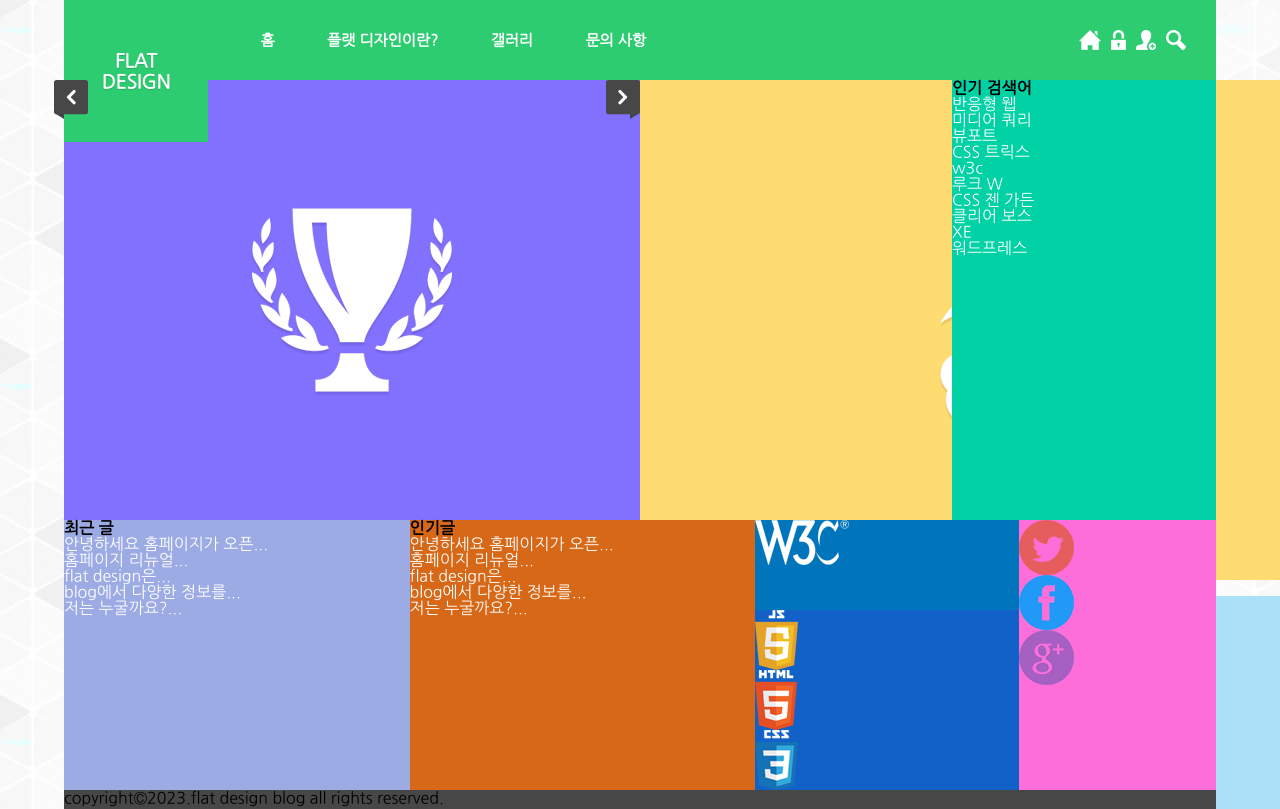
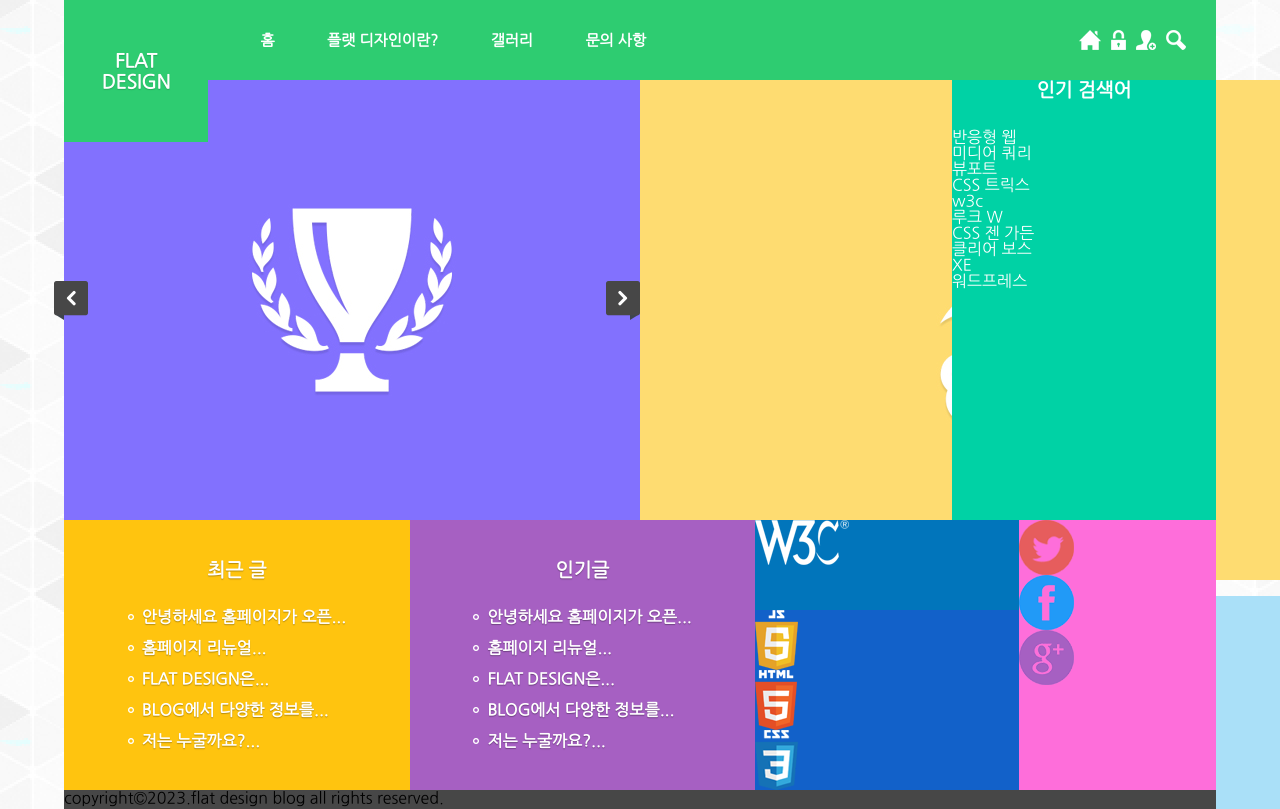
Before and after one commit to NewBean0312/dokdoWebSiteCode, a plain HTML site: page index.html in a window 1280 px wide. Shown: the top 809 px of the page. Drawn offline with Linux system fonts and the light colour scheme; files whose address does not match are found by name.

Commit message:
최근 글, 인기 글 영역 CSS 작업

```diff
--- a/CSS/index.css
+++ b/CSS/index.css
@@ -10,19 +10,6 @@
   width: 22.916666666666666666666666666667%;
   background: #00d2a5;
 }
-
-.latest_post_section {
-  order: 5;
-  width: 30%;
-  background: #9cabe4;
-}
-
-.popular_post_section {
-  order: 6;
-  width: 30%;
-  background: #d76817;
-}
-
 .banner_section {
   display: flex;
   order: 7;
@@ -164,6 +151,7 @@
 .slider_section {
   display: flex;
   justify-content: space-between;
+  align-items: center;
   order: 3;
   width: 100%;
   height: 300px;
@@ -192,6 +180,51 @@ span.next_btn {
   margin-left: -10px;
   margin-left: -0.625rem;
   background-position: -34px 0;
+}
+
+/* 최근 글 영역, 인기 글 영역 */
+.latest_post_section {
+  order: 4;
+  background-color: #ffc40f;
+  text-shadow: 0px 1px 1px #b98e0b;
+}
+
+.popular_post_section {
+  order: 5;
+  background-color: #a660c2;
+  text-shadow: 0px 1px 1px #714185;
+}
+
+.latest_post_section,
+.popular_post_section {
+  padding: 40px 12.5%;
+  padding: 2.5rem 12.5%; /* 40px ÷ 320px */
+}
+
+.title {
+  margin-bottom: 30px;
+  margin-bottom: 1.875rem;
+  font-size: 1.188em;
+  font-size: 1.188rem;
+  text-align: center;
+  text-transform: uppercase;
+  color: #fff;
+}
+
+.latest_post_list li,
+.popular_post_list li {
+  margin-top: 15px;
+  margin-top: 0.938rem;
+  padding-left: 14px;
+  padding-left: 0.875rem;
+  font-weight: bold;
+  text-transform: uppercase;
+  background: url(../images/s_images/post_circle_icon.png) left center no-repeat;
+}
+
+.latest_post_list li:first-child,
+.popular_post_list li:first-child {
+  margin-top: 0;
 }
 
 /* 태블릿용 CSS */
@@ -254,6 +287,22 @@ span.next_btn {
     position: relative;
     z-index: 10;
   }
+
+  /* 최근 글 영역, 인기 글 영역 CSS */
+  .latest_post_section {
+    order: 5;
+  }
+
+  .popular_post_section {
+    order: 6;
+  }
+
+  .latest_post_section,
+  .popular_post_section {
+    width: 41.666666%; /* 320px ÷ 768px */
+    padding-left: 5.208333%;
+    padding-left: 5.208333%;
+  }
 }
 
 /* PC용 CSS */
@@ -315,7 +364,7 @@ span.next_btn {
 
   .gnb li {
     display: block;
-    margin-left: 5.208333%;  /* 50px ÷ 840px */
+    margin-left: 5.208333%; /* 50px ÷ 840px */
     background: none;
   }
 
@@ -336,6 +385,16 @@ span.next_btn {
   /* 슬라이더 영역 CSS */
   .slider_section {
     order: 2;
-    width: 50%;  /* 480px ÷ 960px */
+    width: 50%; /* 480px ÷ 960px */
+  }
+
+  /* 최근 글 영역, 인기 글 영역 CSS */
+  .latest_post_section, .popular_post_section {
+    display: flex;
+    flex-direction: column;
+    align-items: center;
+    width: 30%; /* 288px ÷ 960px */
+    padding-left: 0;
+    padding-right: 0;
   }
 }
```
